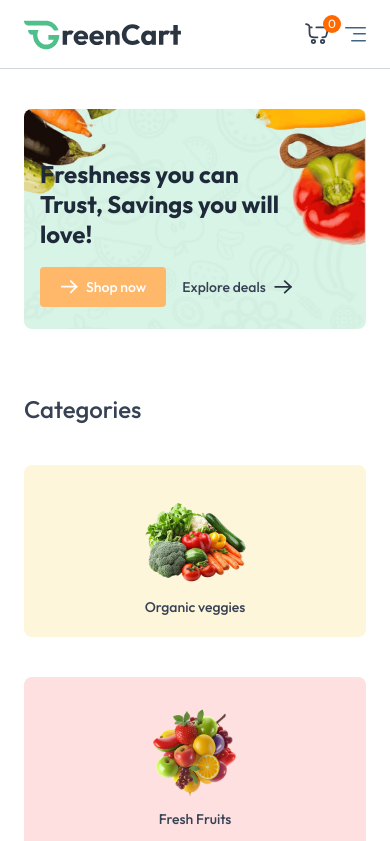
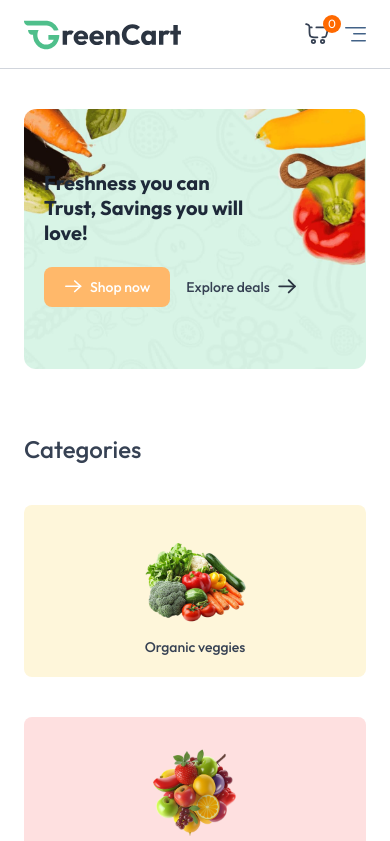
Before and after one commit to anjaliisingh12/Grocery-Mern-app, a React (Vite) app in the folder client/: page / in a window 390 px wide. Shown: the top 841 px of the page. Built offline with nearby package versions, Linux system fonts and the light colour scheme; no server answers.

Commit message:
Update MainBanner.jsx

```diff
--- a/client/src/components/MainBanner.jsx
+++ b/client/src/components/MainBanner.jsx
@@ -4,21 +4,18 @@ import { assets } from '../assets/assets.js';
 
 const MainBanner = () => {
   return (
-    <div className="relative overflow-hidden bg-[#e6f5f3] rounded-lg">
+    <div className="relative overflow-hidden rounded-xl bg-[#eaf7f5]">
 
       <picture className="block">
-
-        {/* Mobile Image */}
         <source
-          media="(max-width: 768px)"
+          media="(max-width:768px)"
           srcSet={assets.main_banner_bg_sm}
         />
 
-        {/* Desktop Image */}
         <img
           src={assets.main_banner_bg}
           alt="banner"
-          className="w-full h-[220px] md:h-[500px] object-cover block"
+          className="w-full h-[260px] md:h-[500px] object-cover md:object-cover object-center block"
           fetchpriority="high"
           loading="eager"
           decoding="async"
@@ -28,17 +25,18 @@ const MainBanner = () => {
         />
       </picture>
 
-      <div className="absolute inset-0 flex flex-col justify-end md:justify-center px-4 md:px-10 pb-5 md:pb-0">
+      <div className="absolute inset-0 flex flex-col justify-center px-5 md:px-10">
 
-        <h1 className="text-[24px] md:text-5xl font-bold leading-tight max-w-[240px] md:max-w-[420px] text-gray-800">
-          Freshness you can Trust, Savings you will love!
+        <h1 className="text-[20px] sm:text-2xl md:text-5xl font-bold leading-tight max-w-[220px] md:max-w-[420px] text-gray-800">
+          Freshness you can Trust,
+          Savings you will love!
         </h1>
 
-        <div className="flex items-center mt-4 md:mt-6 font-medium">
+        <div className="flex items-center mt-5 md:mt-7 font-medium">
 
           <Link
             to="/products"
-            className="group flex items-center justify-center gap-2 py-2.5 md:py-3 px-5 md:px-7 min-w-[120px] md:min-w-[150px] text-sm md:text-base text-white bg-orange-300 hover:bg-orange-500 transition rounded"
+            className="group flex items-center justify-center gap-2 py-2.5 md:py-3 px-5 md:px-7 text-sm md:text-base text-white bg-orange-300 hover:bg-orange-500 transition rounded-lg"
           >
             <img
               src={assets.white_arrow_icon}
```
